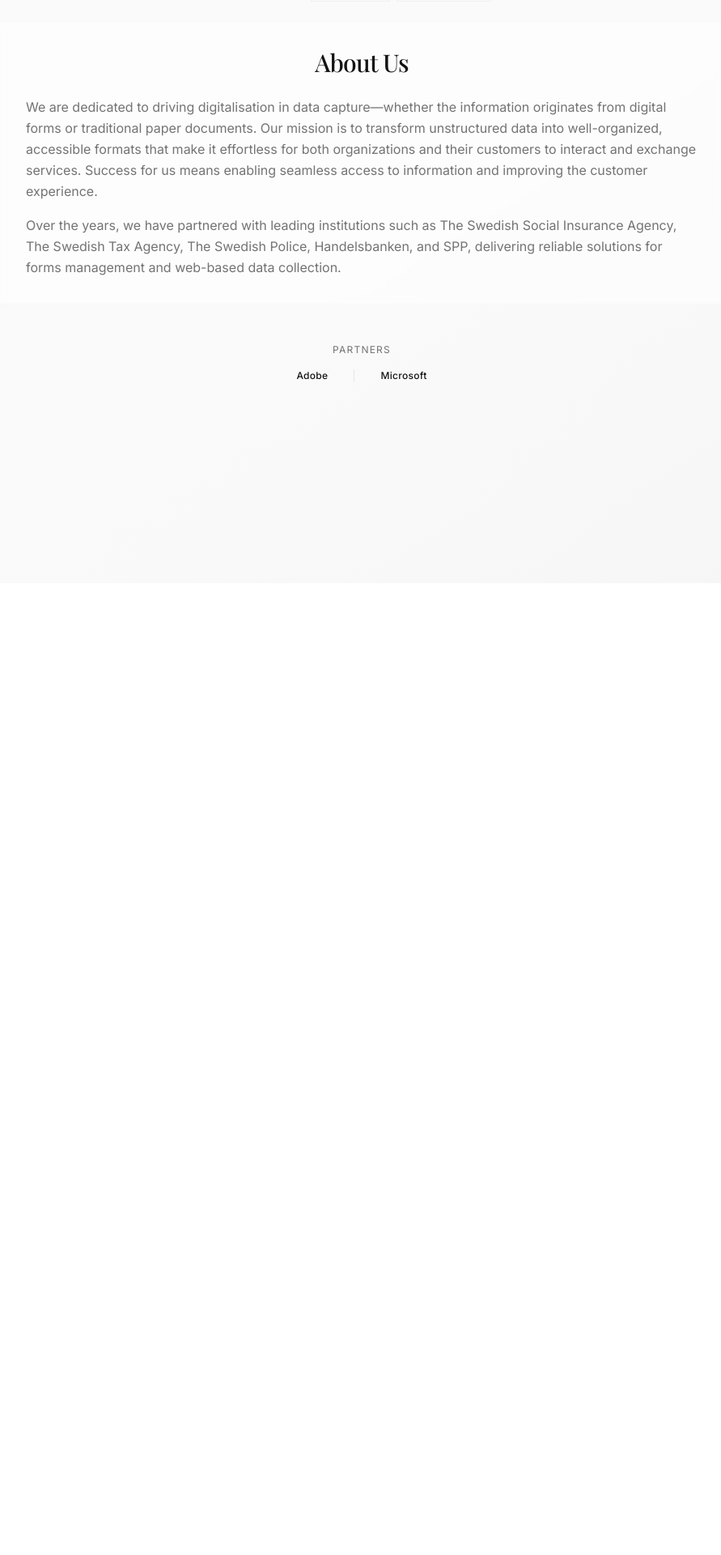
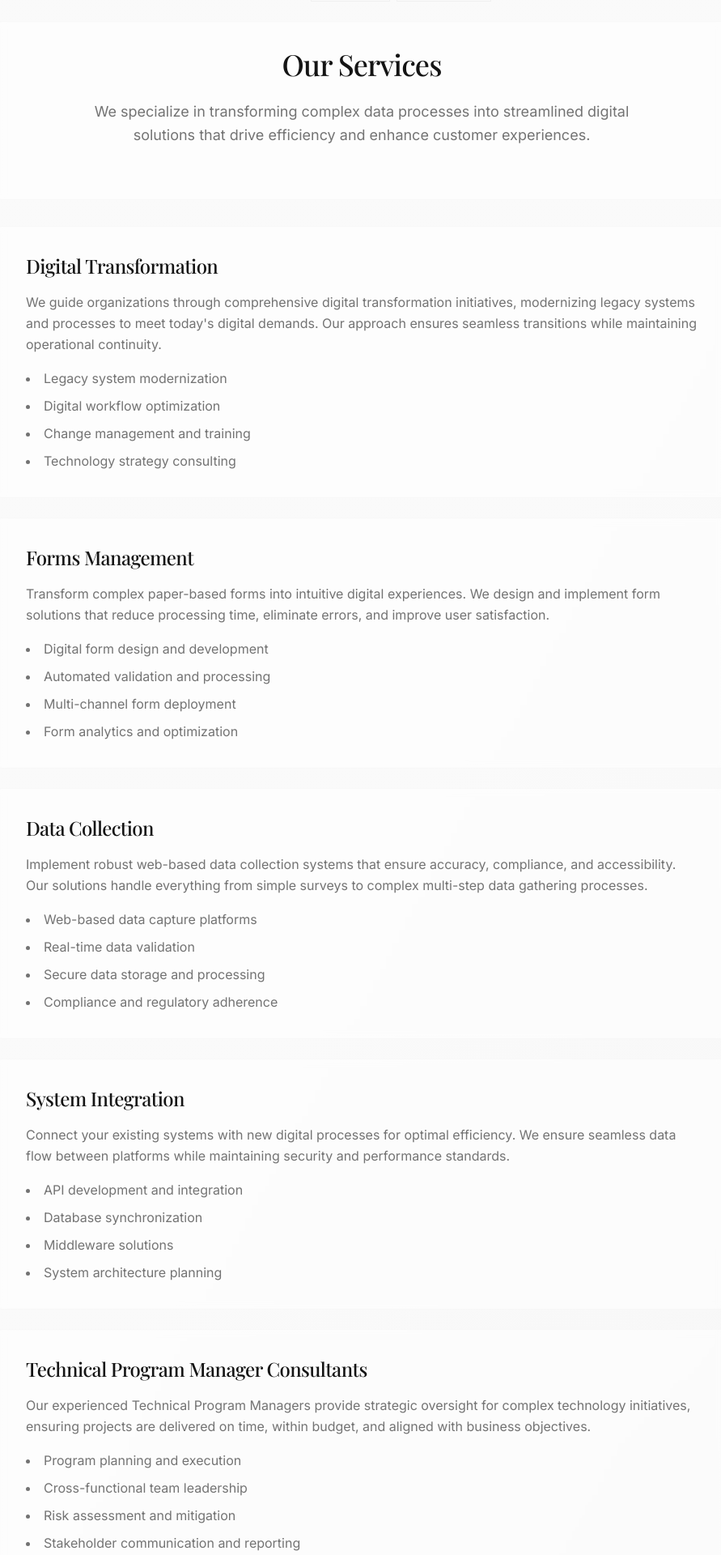
Before and after one commit to Maggoten/psyche-card-pivot, a React (Vite) app: page /about in a window 1280 px wide. Shown: the part 80-2000 px from the top of the page at 81% size, without its empty margins (193-1084 px from the left). Before the commit the page ends 800 px from the top, so only its background shows below. Built offline with nearby package versions, Linux system fonts and the light colour scheme; the HTML template or start-up script is replaced by a standard one; a web font is replaced by a local one.

Commit message:
Add Services Page

```diff
--- a/src/pages/About.tsx
+++ b/src/pages/About.tsx
@@ -9,21 +9,109 @@ const About = () => {
         <Navigation className="mb-4 md:mb-6" />
       </header>
 
-      {/* About Us Section */}
+      {/* Services Overview */}
       <section className="px-4 pb-8 md:pb-12">
         <div className="max-w-4xl mx-auto">
-          <div className="bg-card/50 backdrop-blur-sm rounded-lg p-6 md:p-8 border border-border/20">
-            <h2 className="font-display text-2xl md:text-3xl font-medium tracking-tight text-foreground mb-6 text-center">
-              About Us
+          <div className="bg-card/50 backdrop-blur-sm rounded-lg p-6 md:p-8 border border-border/20 mb-8">
+            <h1 className="font-display text-3xl md:text-4xl font-medium tracking-tight text-foreground mb-6 text-center">
+              Our Services
+            </h1>
+            <p className="text-lg text-muted-foreground font-body leading-relaxed text-center mb-8 max-w-2xl mx-auto">
+              We specialize in transforming complex data processes into streamlined digital solutions that drive efficiency and enhance customer experiences.
+            </p>
+          </div>
+
+          {/* Service Details */}
+          <div className="space-y-6">
+            {/* Digital Transformation */}
+            <div className="bg-card/50 backdrop-blur-sm rounded-lg p-6 md:p-8 border border-border/20">
+              <h2 className="font-display text-2xl font-medium tracking-tight text-foreground mb-4">
+                Digital Transformation
+              </h2>
+              <p className="text-muted-foreground font-body leading-relaxed mb-4">
+                We guide organizations through comprehensive digital transformation initiatives, modernizing legacy systems and processes to meet today's digital demands. Our approach ensures seamless transitions while maintaining operational continuity.
+              </p>
+              <ul className="text-muted-foreground font-body leading-relaxed list-disc list-inside space-y-2">
+                <li>Legacy system modernization</li>
+                <li>Digital workflow optimization</li>
+                <li>Change management and training</li>
+                <li>Technology strategy consulting</li>
+              </ul>
+            </div>
+
+            {/* Forms Management */}
+            <div className="bg-card/50 backdrop-blur-sm rounded-lg p-6 md:p-8 border border-border/20">
+              <h2 className="font-display text-2xl font-medium tracking-tight text-foreground mb-4">
+                Forms Management
+              </h2>
+              <p className="text-muted-foreground font-body leading-relaxed mb-4">
+                Transform complex paper-based forms into intuitive digital experiences. We design and implement form solutions that reduce processing time, eliminate errors, and improve user satisfaction.
+              </p>
+              <ul className="text-muted-foreground font-body leading-relaxed list-disc list-inside space-y-2">
+                <li>Digital form design and development</li>
+                <li>Automated validation and processing</li>
+                <li>Multi-channel form deployment</li>
+                <li>Form analytics and optimization</li>
+              </ul>
+            </div>
+
+            {/* Data Collection */}
+            <div className="bg-card/50 backdrop-blur-sm rounded-lg p-6 md:p-8 border border-border/20">
+              <h2 className="font-display text-2xl font-medium tracking-tight text-foreground mb-4">
+                Data Collection
+              </h2>
+              <p className="text-muted-foreground font-body leading-relaxed mb-4">
+                Implement robust web-based data collection systems that ensure accuracy, compliance, and accessibility. Our solutions handle everything from simple surveys to complex multi-step data gathering processes.
+              </p>
+              <ul className="text-muted-foreground font-body leading-relaxed list-disc list-inside space-y-2">
+                <li>Web-based data capture platforms</li>
+                <li>Real-time data validation</li>
+                <li>Secure data storage and processing</li>
+                <li>Compliance and regulatory adherence</li>
+              </ul>
+            </div>
+
+            {/* System Integration */}
+            <div className="bg-card/50 backdrop-blur-sm rounded-lg p-6 md:p-8 border border-border/20">
+              <h2 className="font-display text-2xl font-medium tracking-tight text-foreground mb-4">
+                System Integration
+              </h2>
+              <p className="text-muted-foreground font-body leading-relaxed mb-4">
+                Connect your existing systems with new digital processes for optimal efficiency. We ensure seamless data flow between platforms while maintaining security and performance standards.
+              </p>
+              <ul className="text-muted-foreground font-body leading-relaxed list-disc list-inside space-y-2">
+                <li>API development and integration</li>
+                <li>Database synchronization</li>
+                <li>Middleware solutions</li>
+                <li>System architecture planning</li>
+              </ul>
+            </div>
+
+            {/* Technical Program Manager Consultants */}
+            <div className="bg-card/50 backdrop-blur-sm rounded-lg p-6 md:p-8 border border-border/20">
+              <h2 className="font-display text-2xl font-medium tracking-tight text-foreground mb-4">
+                Technical Program Manager Consultants
+              </h2>
+              <p className="text-muted-foreground font-body leading-relaxed mb-4">
+                Our experienced Technical Program Managers provide strategic oversight for complex technology initiatives, ensuring projects are delivered on time, within budget, and aligned with business objectives.
+              </p>
+              <ul className="text-muted-foreground font-body leading-relaxed list-disc list-inside space-y-2">
+                <li>Program planning and execution</li>
+                <li>Cross-functional team leadership</li>
+                <li>Risk assessment and mitigation</li>
+                <li>Stakeholder communication and reporting</li>
+              </ul>
+            </div>
+          </div>
+
+          {/* Experience Section */}
+          <div className="bg-card/50 backdrop-blur-sm rounded-lg p-6 md:p-8 border border-border/20 mt-8">
+            <h2 className="font-display text-2xl font-medium tracking-tight text-foreground mb-4 text-center">
+              Trusted by Leading Organizations
             </h2>
-            <div className="space-y-4 text-muted-foreground font-body leading-relaxed">
-              <p>
-                We are dedicated to driving digitalisation in data capture—whether the information originates from digital forms or traditional paper documents. Our mission is to transform unstructured data into well-organized, accessible formats that make it effortless for both organizations and their customers to interact and exchange services. Success for us means enabling seamless access to information and improving the customer experience.
-              </p>
-              <p>
-                Over the years, we have partnered with leading institutions such as The Swedish Social Insurance Agency, The Swedish Tax Agency, The Swedish Police, Handelsbanken, and SPP, delivering reliable solutions for forms management and web-based data collection.
-              </p>
-            </div>
+            <p className="text-muted-foreground font-body leading-relaxed text-center">
+              Over the years, we have partnered with leading institutions such as The Swedish Social Insurance Agency, The Swedish Tax Agency, The Swedish Police, Handelsbanken, and SPP, delivering reliable solutions for forms management and web-based data collection.
+            </p>
           </div>
         </div>
       </section>
```
